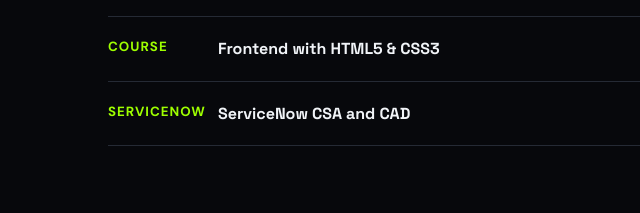
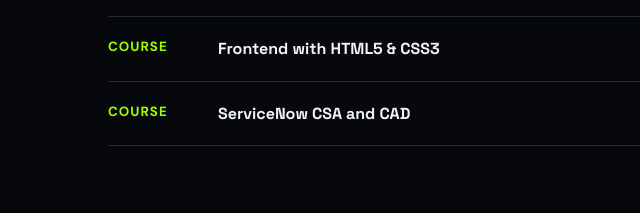
Before and after one commit to vennelareddy-1zd/vennelareddy-1zd.github.io, a plain HTML site: page index.html in a window 1280 px wide. Shown: the part 4187-4400 px from the top of the page, 0-640 px from the left. Drawn offline with Linux system fonts and the light colour scheme.

Commit message:
Update index.html

```diff
--- a/index.html
+++ b/index.html
@@ -64,7 +64,7 @@
   <div><small>NPTEL</small><b>Cloud Computing</b></div>
   <div><small>COURSE</small><b>Python for Data Science</b></div>
   <div><small>COURSE</small><b>Frontend with HTML5 & CSS3</b></div>
-  <div><small>SERVICENOW</small><b>ServiceNow CSA and CAD</b></div>
+  <div><small>COURSE</small><b>ServiceNow CSA and CAD</b></div>
   </div>
 </section>
 
```
